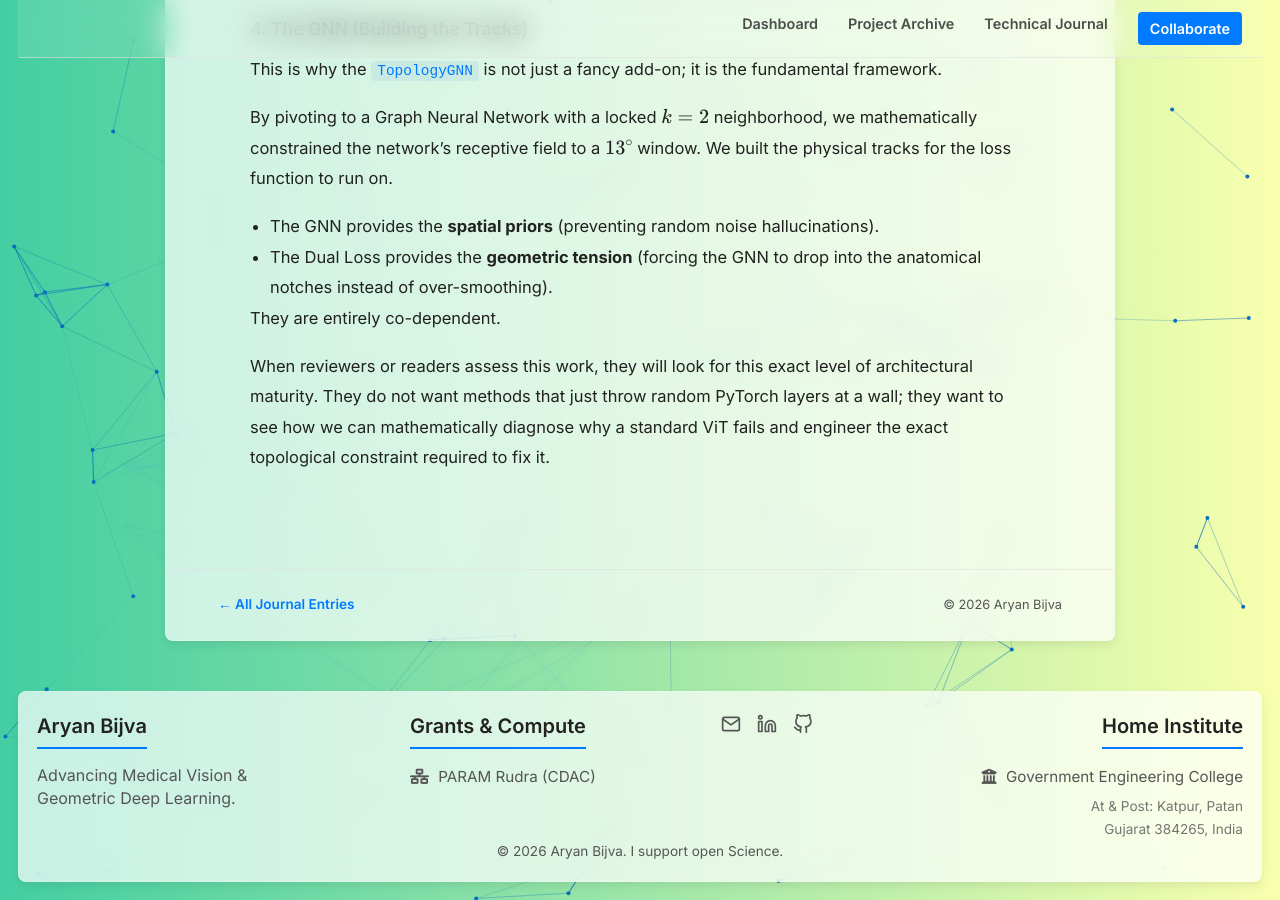
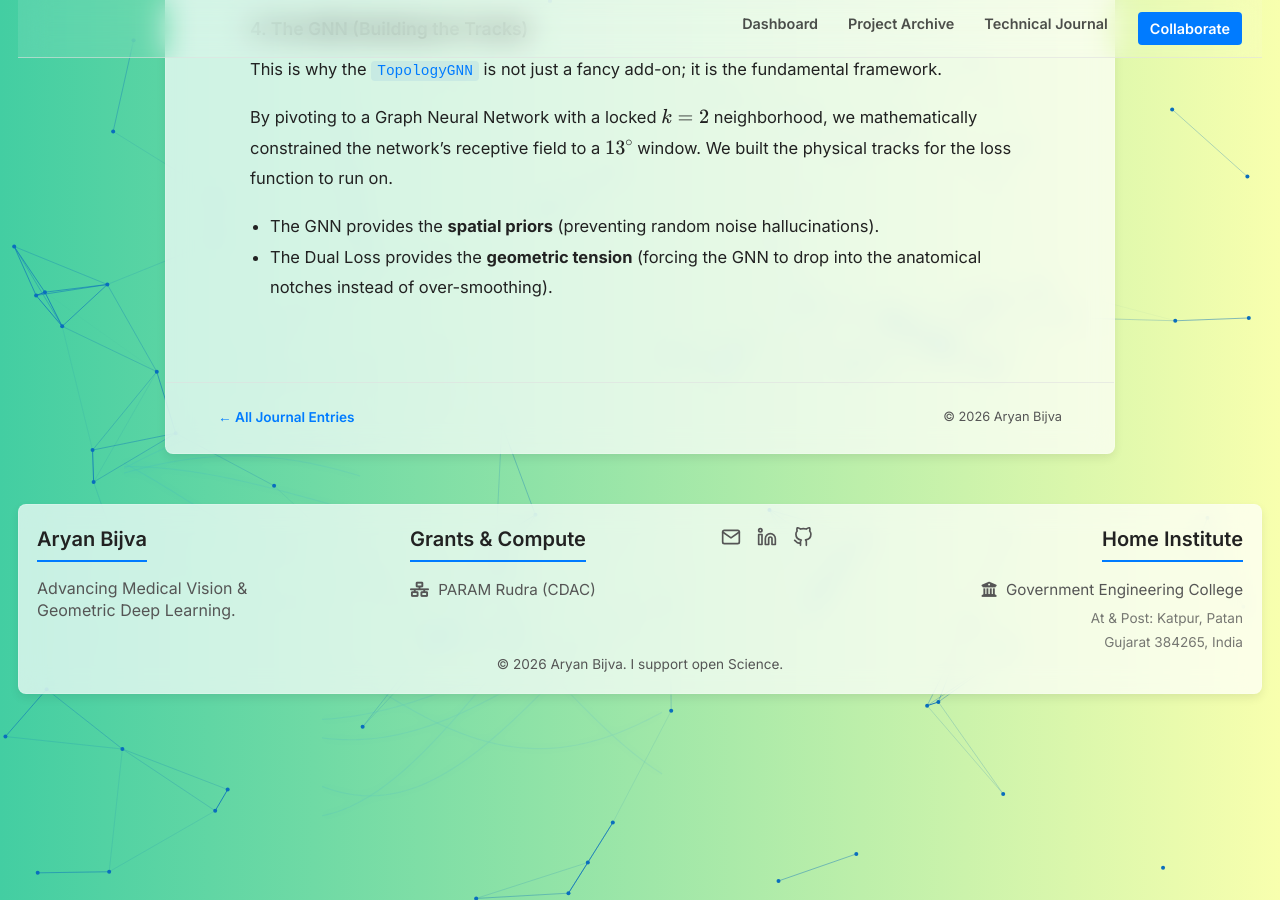
Before and after one commit to aryan355-pr/aryan355-pr.github.io, a Jekyll site: the page built from _posts/2026-04-01-cnn-to-gnn-pivot.md, in a window 1280 px wide and 900 px high, scrolled down 1854 px. Built offline with Jekyll 4.4.1, drawn with Linux system fonts in a browser that asks for light colours; some of the changed text lies outside the part shown.

Commit message:
Update GNN pivot post title and content

```diff
--- a/_posts/2026-04-01-cnn-to-gnn-pivot.md
+++ b/_posts/2026-04-01-cnn-to-gnn-pivot.md
@@ -1,6 +1,6 @@
 ---
 layout: post
-title: "The Morphological Failure of CNNs: Why I Pivoted to GNNs"
+title: "The Morphological Failure: Why I Pivoted to GNNs"
 date: 2026-04-01
 categories: [GNN, Medical Vision]
 ---
@@ -37,7 +37,3 @@
 
 * The GNN provides the **spatial priors** (preventing random noise hallucinations).
 * The Dual Loss provides the **geometric tension** (forcing the GNN to drop into the anatomical notches instead of over-smoothing).
-
-They are entirely co-dependent.
-
-When reviewers or readers assess this work, they will look for this exact level of architectural maturity. They do not want methods that just throw random PyTorch layers at a wall; they want to see how we can mathematically diagnose why a standard ViT fails and engineer the exact topological constraint required to fix it.
```
